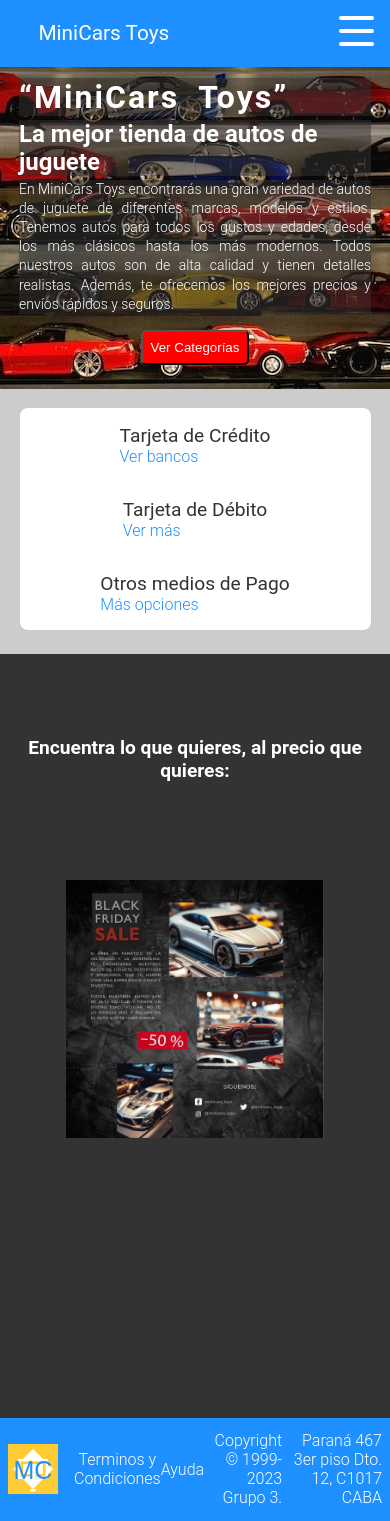
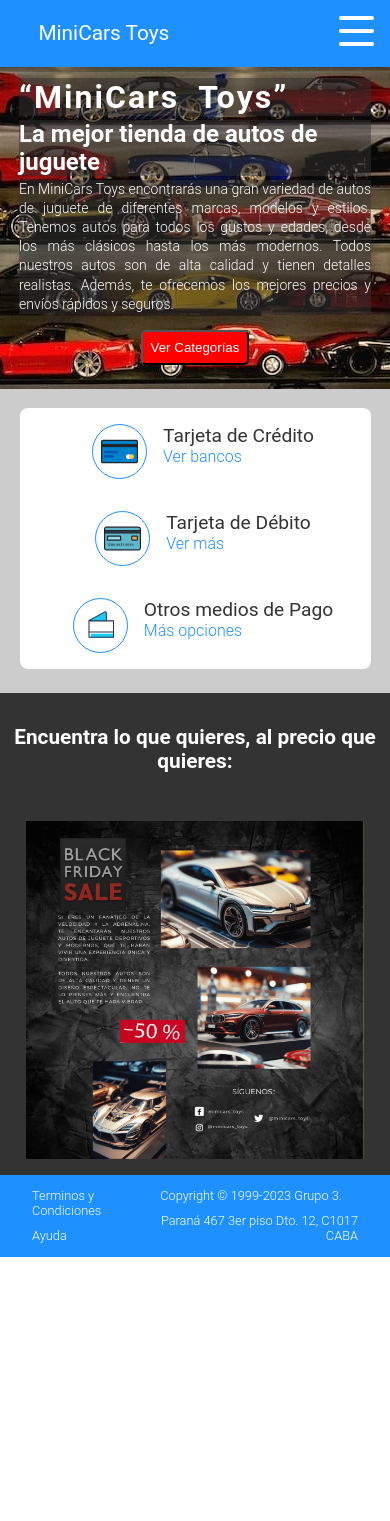
Before and after one commit to GDSegovia/Grupo_3, a React (Vite) app in the folder proyecto-tienda/: page / in a window 390 px wide. After the commit the page ends 1257 px from the top, so only its background shows below. Built offline with nearby package versions, Linux system fonts and the light colour scheme.

Commit message:
Responsive casi terminado

```diff
--- a/proyecto-tienda/src/componentes/Banner.css
+++ b/proyecto-tienda/src/componentes/Banner.css
@@ -12,6 +12,7 @@
 
   .banner_list {
     display: flex;
+    flex-direction: column;
     justify-content: center;
     align-items: center;
   }
@@ -21,18 +22,25 @@
   }
 
   section.banner {
-    min-height: calc(100vh - 80px);
+    min-height: calc(100vh - 800px);
     display: flex;
     flex-direction: column;
     justify-content: space-between;
   }
 
-  /* footer {
-    margin-top: auto;
-  } */
-
-  @media (max-width: 768px) {
+  @media (max-width: 720px) {
     .banner_title {
-        font-size: 1.2rem;
+        font-size: 1.3rem;
       }
+    .banner,
+    .actuales{
+      padding: 0%;
+      margin: 0;
+    }
+    .banner_list {
+      margin: 0%;
+      padding: 0%;
+      width: auto;
+      height: auto;
+    }
   }
--- a/proyecto-tienda/src/componentes/Hero.css
+++ b/proyecto-tienda/src/componentes/Hero.css
@@ -135,7 +135,7 @@
 }
 
 
-@media (max-width: 500px) {
+@media (max-width: 720px) {
   h1 {
       font-size: 2rem;
       letter-spacing: 2px;
@@ -158,7 +158,7 @@
 }
 
 
-@media (max-width: 312px) {
+@media (max-width: 400px) {
     .debito,
     .credito,
     .otros{
--- a/proyecto-tienda/src/componentes/Piedepagina.css
+++ b/proyecto-tienda/src/componentes/Piedepagina.css
@@ -1,13 +1,12 @@
 .Piedepagina {
   background-color: var(--azul-oscuro);
   padding: 8px;
-  text-align: center;
-  width: 10;
+  width: 100%;
   bottom: 0;
   font-weight: 300;
-  margin: 0 auto;
   display: flex;
   justify-content: space-between;
+  align-content: flex-start;
   align-items: center;
 }
 
@@ -21,13 +20,14 @@
   text-decoration: none;
   color: var(--blanco);
   font-size: 1rem;
+  margin: 5px 0;
 }
 
 .Piedepagina a:hover {
-  text-decoration: underline;
+  color: var(--azul-claro);
 }
 
-.Piedepagina p {
+.Piedepagina span {
   font-weight: 300;
   margin: 5px 0;
   color: var(--blanco);
@@ -35,3 +35,33 @@
   font-size: 1rem;
   line-height: 1.2;
 }
+
+.Piedepagina .terminos,
+.Piedepagina .derechos{
+  display: flex;
+  flex-direction: row;
+  flex-wrap: wrap;
+  justify-content: space-between;
+  align-items: baseline;
+  padding: 0 .5rem;
+}
+
+.terminos a,
+.derechos span{
+  display: block;
+  padding: 0 1rem;
+}
+
+@media (max-width: 720px) {
+
+  .terminos a,
+  .derechos span{
+    font-size: .8rem;
+    display: flex;
+    flex-direction: column;
+    justify-content: center;
+  }
+  .logosvg{
+    display: none;
+  }
+}
--- a/proyecto-tienda/src/componentes/Piedepagina.jsx
+++ b/proyecto-tienda/src/componentes/Piedepagina.jsx
@@ -5,15 +5,17 @@
 function Piedepagina() {
   return (
     <footer className="Piedepagina">
-
-      <img src={Logo} alt="logo" />
-
-      <a href="#">Terminos y Condiciones</a>
-      <a href="#">Ayuda</a>
-
-      <p>Copyright © 1999-2023 Grupo 3.</p>
-      <p>Paraná 467 3er piso Dto. 12, C1017 CABA</p>
-
+      <div className="logosvg">
+        <img src={Logo} alt="logo" />
+      </div>
+      <div className="terminos">
+        <a href="#">Terminos y Condiciones</a>
+        <a href="#">Ayuda</a>
+      </div>
+      <div className="derechos">
+        <span>Copyright © 1999-2023 Grupo 3.</span>
+        <span>Paraná 467 3er piso Dto. 12, C1017 CABA</span>
+      </div>
     </footer>
   );
 }
--- a/proyecto-tienda/src/componentes/menu/NavBar.jsx
+++ b/proyecto-tienda/src/componentes/menu/NavBar.jsx
@@ -38,9 +38,9 @@
         <BurgerButton clicked={clicked} handleClick={handleClick} />
       </div>
       <nav className={`links ${clicked ? 'active' : ''}`}>
+        <Link to="/Categorias" className='link1'>Categorías</Link>
+        <Link to="/Productos" className='link1'>Productos</Link>
         <Link to="/Reseñas" className='link1'>Reseñas</Link>
-        <Link to="/Productos" className='link1'>Productos</Link>
-        <Link to="/Categorias" className='link1'>Categorías</Link>
         <Link to="/Carrito" className='link1'><img className='carrito' src={Carro} alt="Carrito" /></Link>
       </nav>
     </div>
--- a/proyecto-tienda/src/componentes/productoindividual/ProductoIn.css
+++ b/proyecto-tienda/src/componentes/productoindividual/ProductoIn.css
@@ -2,6 +2,7 @@
   display: flex;
   align-items: center;
   justify-content: center;
+  flex-wrap: wrap;
   min-height: 100vh;
 }
 
@@ -15,7 +16,8 @@
   display: flex;
 }
 
- .precio {
+ /* --?-- */
+.precio {
   color: #012a52 !important;
   font-size: 20px !important;
   margin: 5px 0 !important;
@@ -69,3 +71,17 @@
   border: #012a52;
   margin-bottom: 1rem;
 }
+
+/* @media (max-width: 720px) {
+  .producto-container {
+  display: flex;
+  flex-direction: column;
+  flex-wrap: wrap;
+  align-items: center;
+  justify-content: center;
+  min-height: 100vh;
+}
+  .precio{
+    margin: 500px;
+  }
+} */
--- a/proyecto-tienda/src/componentes/productoindividual/ProductoIn.jsx
+++ b/proyecto-tienda/src/componentes/productoindividual/ProductoIn.jsx
@@ -37,8 +37,8 @@
             <h2>Categoria: {producto.Tipo}</h2>
             <h1 className="nombre-producto">{producto.Nombre}</h1><br />
             <div className='descripcionProducto'>
-            <h3>Descripcion del producto</h3>
-            <p>Lorem ipsum dolor sit amet consectetur adipisicing elit. Quas tenetur officia fugiat sapiente suscipit sit, maxime laborum unde neque esse qui maiores nesciunt tempore ipsam illum iusto, natus, quaerat rerum.</p>
+              <h3>Descripcion del producto</h3>
+              <p>Lorem ipsum dolor sit amet consectetur adipisicing elit. Quas tenetur officia fugiat sapiente suscipit sit, maxime laborum unde neque esse qui maiores nesciunt tempore ipsam illum iusto, natus, quaerat rerum.</p>
             </div>
             <p className="precio"><strong>Precio: <span className="precio-destacado">{producto.Precio}</span></strong></p> <br />
             <Boton className="boton" color="#012a52" texto="Añadir al Carrito" onClick={handleClickEnBoton} />
```
Also changed, not shown: proyecto-tienda/src/componentes/Hero.jsx (line endings or trailing spaces).
